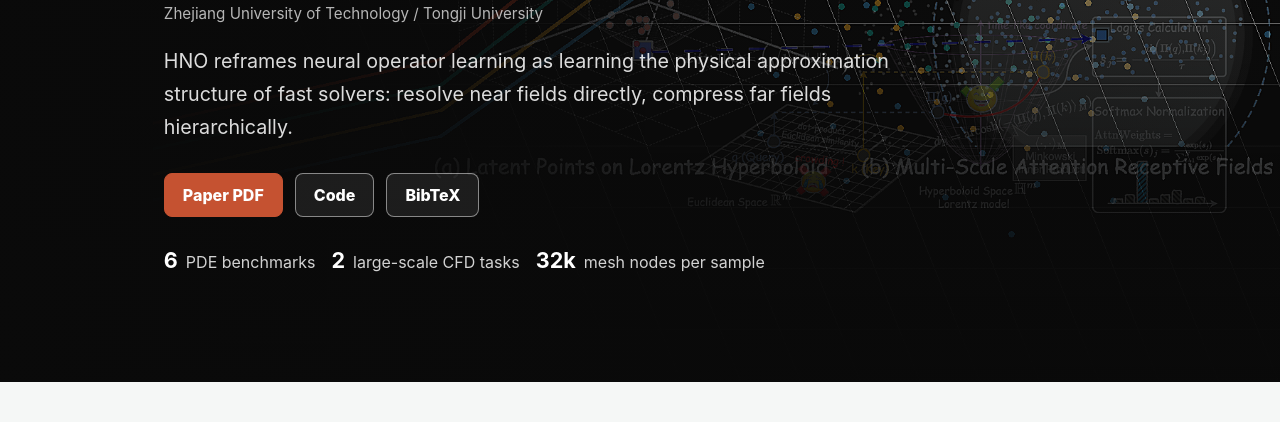
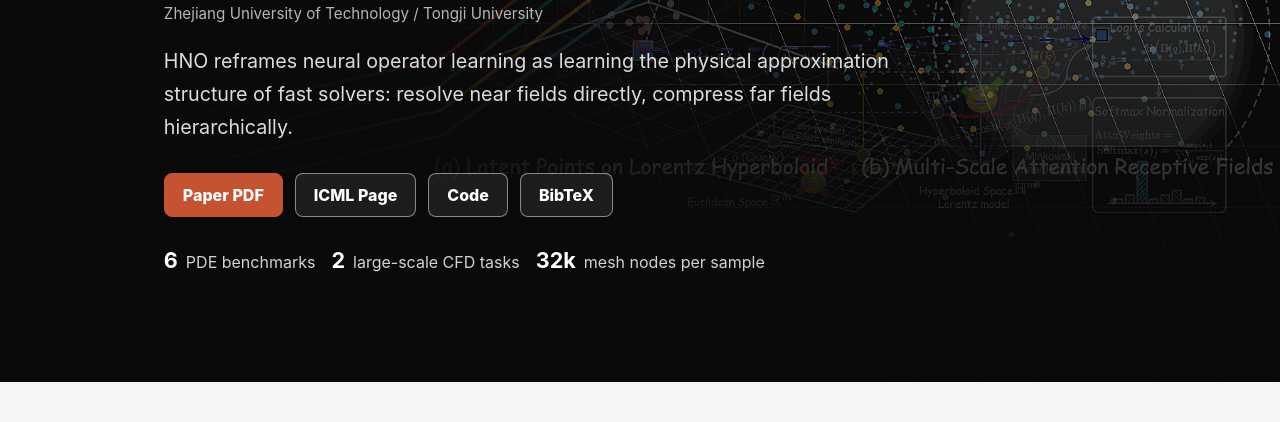
Before and after one commit to GuobaPei/Hyperbolic-Neural-Operator, a plain HTML site: page docs/index.html in a window 1280 px wide. Shown: the part 378-800 px from the top of the page. Drawn offline with Linux system fonts and the light colour scheme.

Commit message:
Add ICML page link to project site

```diff
--- a/docs/index.html
+++ b/docs/index.html
@@ -42,6 +42,7 @@
           </p>
           <div class="hero-actions" aria-label="Project links">
             <a class="button primary" href="assets/paper.pdf">Paper PDF</a>
+            <a class="button secondary" href="https://icml.cc/virtual/2026/poster/65554">ICML Page</a>
             <a class="button secondary" href="https://github.com/GuobaPei/Hyperbolic-Neural-Operator">Code</a>
             <a class="button secondary" href="#citation">BibTeX</a>
           </div>
```
